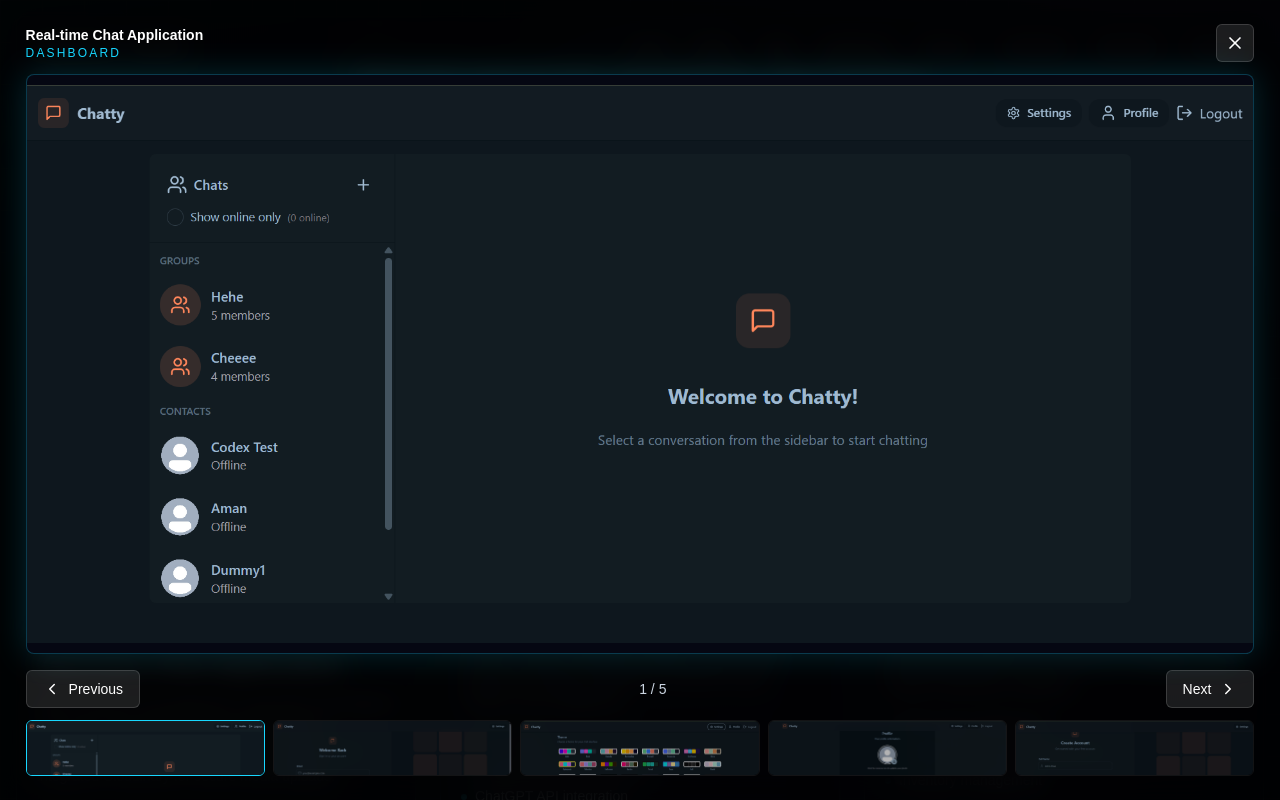
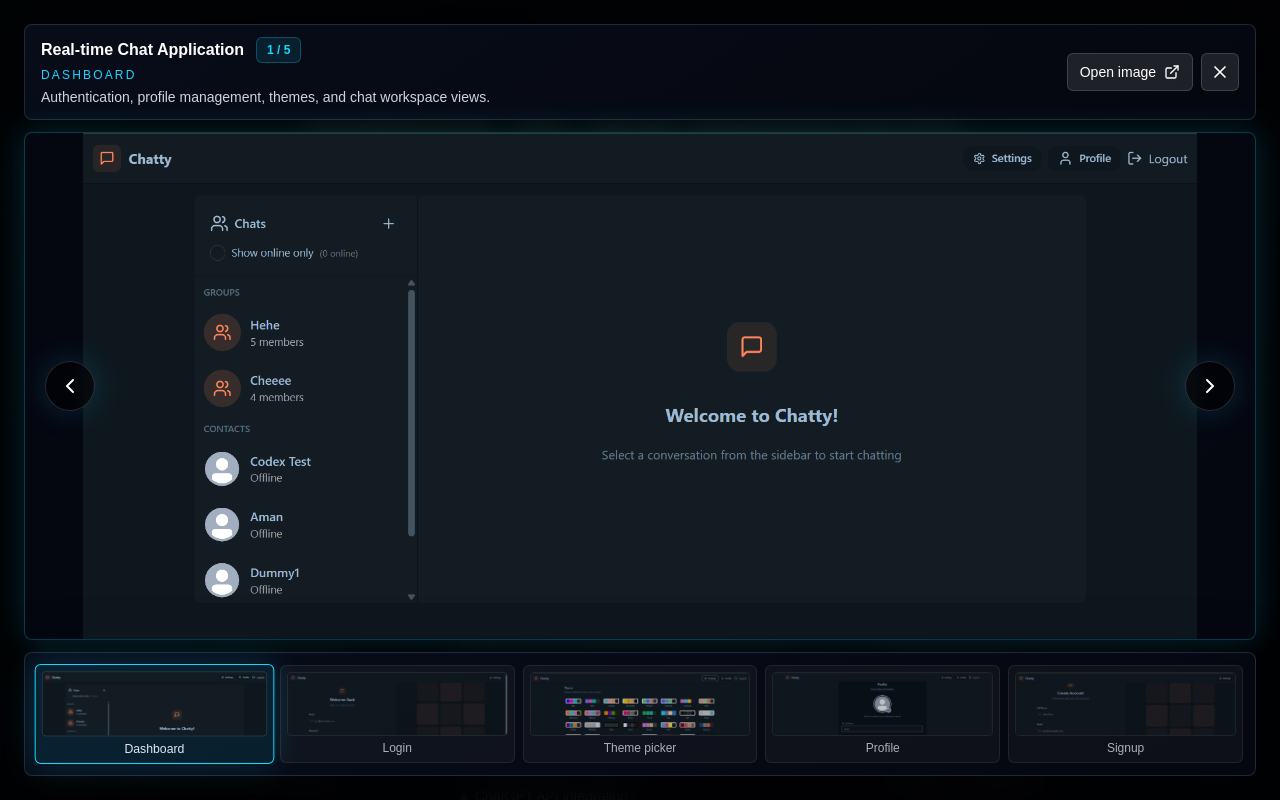
Before and after one commit to amanpalsingh22/Portfolio, a Next.js app: page / in a window 1280 px wide. Both pictures are taken after a click on the button "DASHBOARD". Shown: the part 3043-3843 px from the top of the page. Built offline with nearby package versions, Linux system fonts and the light colour scheme.

Commit message:
Polish project screenshot gallery

```diff
--- a/components/sections/Projects.jsx
+++ b/components/sections/Projects.jsx
@@ -3,7 +3,8 @@
 import Image from "next/image";
 import { createPortal } from "react-dom";
 import { useCallback, useEffect, useState } from "react";
-import { ChevronLeft, ChevronRight, Github, MonitorUp, Radio, X } from "lucide-react";
+import { motion } from "framer-motion";
+import { ChevronLeft, ChevronRight, ExternalLink, Github, MonitorUp, Radio, X } from "lucide-react";
 import MotionCard from "@/components/ui/MotionCard";
 import SectionHeader from "@/components/ui/SectionHeader";
 
@@ -187,21 +188,47 @@ function ProjectScreenshots({ screenshots, title }) {
       </div>
 
       {activeScreenshot ? createPortal(
-        <div
+        <motion.div
           role="dialog"
           aria-modal="true"
           aria-label={`${title} ${activeScreenshot.label} screenshot preview`}
           className="fixed inset-0 z-[999] flex items-center justify-center bg-black/90 p-3 backdrop-blur-md md:p-6"
+          initial={{ opacity: 0 }}
+          animate={{ opacity: 1 }}
+          transition={{ duration: 0.2 }}
           onClick={() => setActiveIndex(null)}
         >
-          <div className="flex h-full w-full max-w-[96vw] flex-col" onClick={(event) => event.stopPropagation()}>
-            <div className="mb-3 flex items-center justify-between gap-3">
-              <div>
-                <p className="text-sm font-semibold text-white">{title}</p>
-                <p className="text-xs uppercase tracking-[0.18em] text-cyanGlow">
+          <motion.div
+            className="flex h-full w-full max-w-[98vw] flex-col gap-3"
+            initial={{ opacity: 0, scale: 0.97, y: 14 }}
+            animate={{ opacity: 1, scale: 1, y: 0 }}
+            transition={{ duration: 0.24, ease: "easeOut" }}
+            onClick={(event) => event.stopPropagation()}
+          >
+            <div className="glass flex items-center justify-between gap-3 rounded-lg px-4 py-3">
+              <div className="min-w-0">
+                <div className="flex flex-wrap items-center gap-x-3 gap-y-1">
+                  <p className="truncate text-sm font-semibold text-white md:text-base">{title}</p>
+                  <span className="rounded-md border border-cyanGlow/25 bg-cyanGlow/10 px-2.5 py-1 text-xs font-semibold text-cyanGlow">
+                    {activeIndex + 1} / {screenshots.length}
+                  </span>
+                </div>
+                <p className="mt-1 text-xs uppercase tracking-[0.18em] text-cyanGlow">
                   {activeScreenshot.label}
                 </p>
+                <p className="mt-1 hidden text-sm text-slate-300 md:block">
+                  Authentication, profile management, themes, and chat workspace views.
+                </p>
               </div>
+              <div className="flex shrink-0 items-center gap-2">
+                <a
+                  href={activeScreenshot.src}
+                  target="_blank"
+                  rel="noreferrer"
+                  className="hidden items-center gap-2 rounded-md border border-white/15 bg-white/10 px-3 py-2 text-sm text-white transition hover:border-cyanGlow md:inline-flex"
+                >
+                  Open image <ExternalLink size={16} />
+                </a>
                 <button
                   type="button"
                   onClick={() => setActiveIndex(null)}
@@ -211,7 +238,9 @@ function ProjectScreenshots({ screenshots, title }) {
                   <X size={20} />
                 </button>
               </div>
-            <div className="relative min-h-0 flex-1 overflow-hidden rounded-lg border border-cyanGlow/25 bg-ink shadow-glow">
+            </div>
+
+            <div className="relative min-h-0 flex-1 overflow-hidden rounded-lg border border-cyanGlow/25 bg-[radial-gradient(circle_at_center,rgba(24,215,255,0.08),rgba(5,7,18,0.92)_60%)] shadow-glow">
               <Image
                 src={activeScreenshot.src}
                 alt={`${title} ${activeScreenshot.label} full-size screen`}
@@ -220,48 +249,53 @@ function ProjectScreenshots({ screenshots, title }) {
                 className="object-contain"
                 priority
               />
-            </div>
-            <div className="mt-4 flex items-center justify-between gap-3">
               <button
                 type="button"
                 onClick={showPrevious}
-                className="inline-flex items-center gap-2 rounded-md border border-white/15 bg-white/10 px-4 py-2 text-sm text-white transition hover:border-cyanGlow"
+                aria-label="Previous screenshot"
+                className="absolute left-3 top-1/2 inline-flex -translate-y-1/2 items-center justify-center rounded-full border border-white/15 bg-black/45 p-3 text-white shadow-glow backdrop-blur transition hover:border-cyanGlow hover:bg-cyanGlow/15 md:left-5"
               >
-                <ChevronLeft size={18} /> Previous
+                <ChevronLeft size={24} />
               </button>
-              <p className="text-sm text-slate-300">
-                {activeIndex + 1} / {screenshots.length}
-              </p>
               <button
                 type="button"
                 onClick={showNext}
-                className="inline-flex items-center gap-2 rounded-md border border-white/15 bg-white/10 px-4 py-2 text-sm text-white transition hover:border-cyanGlow"
+                aria-label="Next screenshot"
+                className="absolute right-3 top-1/2 inline-flex -translate-y-1/2 items-center justify-center rounded-full border border-white/15 bg-black/45 p-3 text-white shadow-glow backdrop-blur transition hover:border-cyanGlow hover:bg-cyanGlow/15 md:right-5"
               >
-                Next <ChevronRight size={18} />
+                <ChevronRight size={24} />
               </button>
             </div>
-            <div className="mt-3 grid grid-cols-5 gap-2">
+
+            <div className="glass rounded-lg p-3">
+              <div className="grid grid-cols-5 gap-2">
               {screenshots.map((screenshot, index) => (
                 <button
                   type="button"
                   key={screenshot.src}
                   onClick={() => setActiveIndex(index)}
                   aria-label={`View ${screenshot.label} screenshot`}
-                  className={`relative h-14 overflow-hidden rounded-md border transition ${activeIndex === index ? "border-cyanGlow" : "border-white/10 opacity-70 hover:opacity-100"}`}
+                  className={`group rounded-md border p-1.5 text-left transition ${activeIndex === index ? "scale-[1.02] border-cyanGlow bg-cyanGlow/10 shadow-glow" : "border-white/10 bg-white/5 opacity-75 hover:opacity-100"}`}
                 >
+                  <span className="relative block h-12 overflow-hidden rounded border border-white/10 md:h-16">
                     <Image
                       src={screenshot.src}
                       alt={`${title} ${screenshot.label} thumbnail`}
                       fill
-                    sizes="120px"
-                    className="object-cover object-left-top"
+                      sizes="160px"
+                      className="object-cover object-left-top transition group-hover:scale-105"
                       loading="lazy"
                     />
+                  </span>
+                  <span className="mt-1 hidden truncate text-center text-xs font-medium text-slate-200 md:block">
+                    {screenshot.label}
+                  </span>
                 </button>
               ))}
               </div>
             </div>
-        </div>
+          </motion.div>
+        </motion.div>
         , document.body
       ) : null}
     </>
```
Lines whose indentation alone changed are shown as unchanged.
